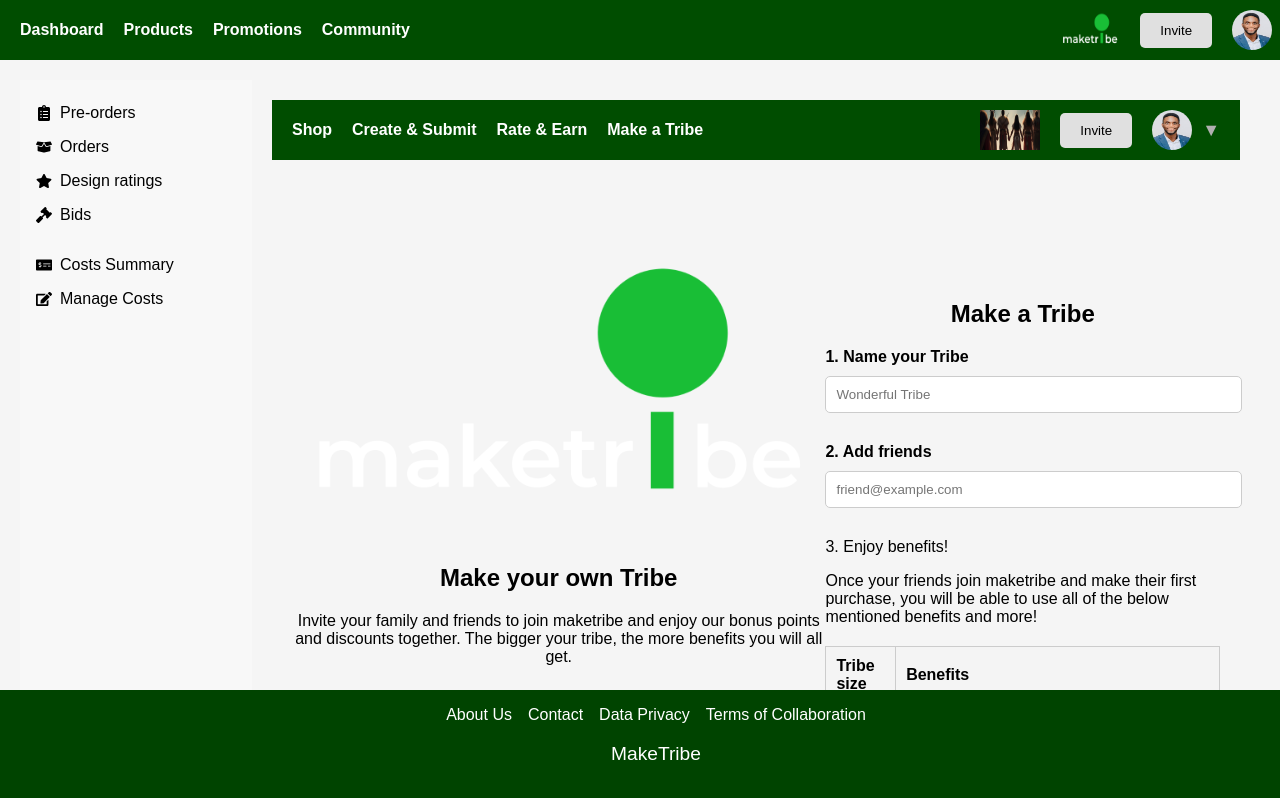
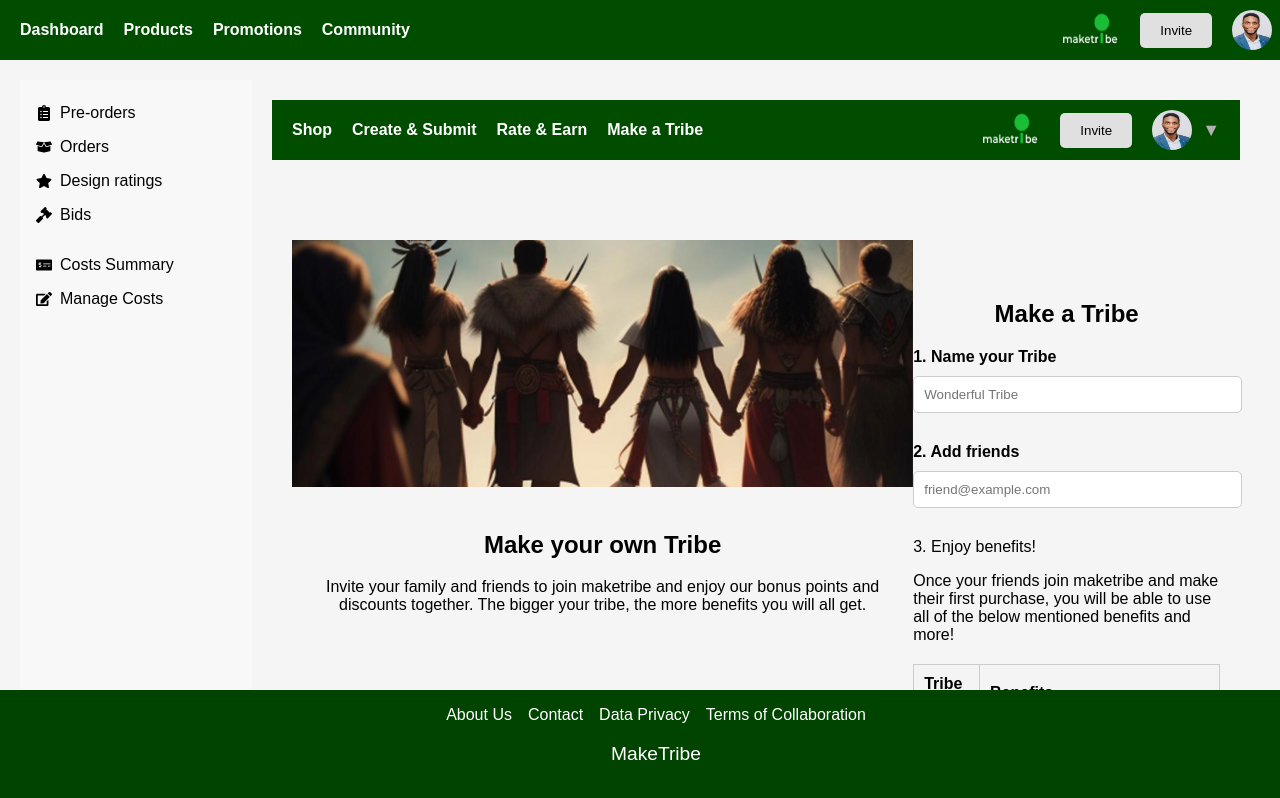
Before and after one commit to sonagal/maketribe, a React (Create React App) app: page / in a window 1280 px wide. Shown: the top 798 px of the page. Built offline with nearby package versions, Linux system fonts and the light colour scheme.

Commit message:
consumer page vertical

```diff
--- a/src/components/ConsumerHeader.js
+++ b/src/components/ConsumerHeader.js
@@ -1,8 +1,7 @@
 import React from 'react';
 import './ConsumerHeader.css';
 import profilePic from './profile-pic.png'; // Ensure this path is correct
-import logo from './make_your_own_tribe.png'; // Import the logo image
-
+import logo from './Logo_maketribe.png'; // Import the logo image
 
 function ConsumerHeader() {
   return (
--- a/src/components/ConsumerPage.css
+++ b/src/components/ConsumerPage.css
@@ -12,11 +12,13 @@
 
   .tribe-section {
     text-align: center;
+    margin-bottom: 40px;
   }
 
   .tribe-image {
     width: 100%;
     height: auto;
+    margin-bottom: 20px;
   }
 
   .make-tribe {
--- a/src/components/ConsumerPage.js
+++ b/src/components/ConsumerPage.js
@@ -2,8 +2,7 @@
 import ConsumerHeader from './ConsumerHeader';
 import Footer from './Footer'; // Shared footer
 import './ConsumerPage.css';
-import tribeImage from './Logo_maketribe.png'; // Use the uploaded image
-
+import tribeImage from './make_your_own_tribe.png'; // Use the uploaded image
 
 function ConsumerPage() {
   return (
```
